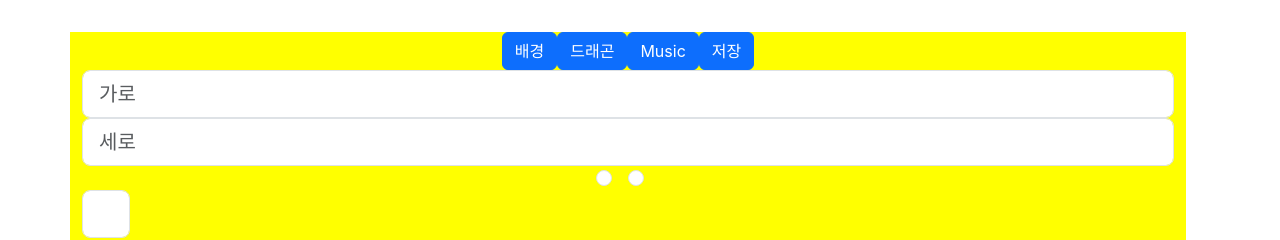
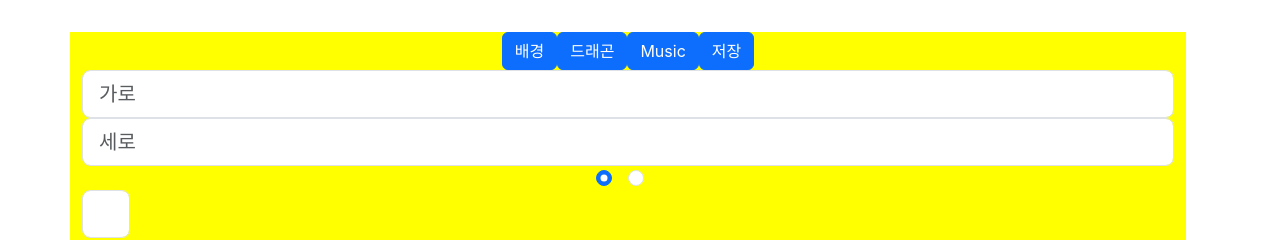
Before and after one commit to megabrain-hackathon/2024-dancing-dragon, a React (Create React App) app: page / in a window 1280 px wide. Shown: the part 568-808 px from the top of the page. Built offline with nearby package versions, Linux system fonts and the light colour scheme.

Commit message:
feat: 메뉴 패널 관리

```diff
--- a/src/App.js
+++ b/src/App.js
@@ -9,11 +9,19 @@ import Form from 'react-bootstrap/Form';
 
 import Toothless from './dragons/toothless.gif';
 
+
+
+function getImageFiles(e) {
+  const files = e.currentTarget.files;
+  console.log(typeof files, files);
+}
+
 export default class App extends React.Component{
   constructor(props) {
     super(props);
     this.state = {
-      mode: 1,
+      tabIndex: 1,
+      //
       dragons: [
         {
           height: 100,
@@ -79,20 +87,21 @@ export default class App extends React.Component{
         color: 'white',
         image: null,
         mode: 1, // 1: color, 2: image
+        ciIndex:1,
       }
     }
   }
 
   render() {
-    const {dragons, background } = this.state;
-    const editPanel = this.getEditPanel(this.state.mode);
+    const {dragons, background,previewImages } = this.state;
+    const editPanel = this.getEditPanel(this.state.tabIndex);
     return (
       <Container className='App' style={{width: '100%'}}>
         <Row style={{width: '100%'}}>
           <Col style={{ height:'600px', backgroundColor: 'white'}}>
             <div id='background' style={{
               width: `${background.width}px`,
-              height: `${background.height}px`,
+              height: `${background.height}px`  ,
               backgroundColor: background.mode === 1 ? background.color : null,
               backgroundImage: background.mode === 2 ? background.image : null,
               }}>
@@ -115,10 +124,10 @@ export default class App extends React.Component{
 
           </Col>
           <Col style={{height: '600px', backgroundColor: 'yellow'}}>
-            <Button onClick={() => this.setState({mode: 1})}>배경</Button>
-            <Button onClick={() => this.setState({mode: 2})}>드래곤</Button>
-            <Button onClick={() => this.setState({mode: 3})}>Music</Button>
-            <Button onClick={() => this.setState({mode: 4})}>저장</Button>
+            <Button onClick={() =>  this.setState({tabIndex: 1,background:{...this.state.background,ciIndex:1} })}>배경</Button>
+            <Button onClick={() => this.setState({tabIndex: 2})}>드래곤</Button>
+            <Button onClick={() => this.setState({tabIndex: 3})}>Music</Button>
+            <Button onClick={() => this.setState({tabIndex: 4})}>저장</Button>
             {editPanel}
           </Col>
         </Row>
@@ -130,15 +139,11 @@ export default class App extends React.Component{
 
     switch (id) {
       case 1:
-        const {mode} = this.state.background;
+        const {ciIndex} = this.state.background;
         // TODO: mode에 따라 색상 입력 혹은 이미지 입력
-
-        return (
-          <div>
-            <Form.Control size="lg" type="text" placeholder="가로" />
-            <Form.Control size="lg" type="text" placeholder="세로" />
-            <Form.Check inline name='background' type='radio'/>
-            <Form.Check inline name='background' type='radio'/>
+        let backgroundContent;
+        if (ciIndex === 1) {
+          backgroundContent = (
             <Form.Control
               type="color"
               id="exampleColorInput"
@@ -147,6 +152,28 @@ export default class App extends React.Component{
               size="lg"
               onChange={(e) => this.setState({background: {...this.state.background, color: e.target.value}})}
             />
+          )
+        } else if(ciIndex ===2 ) {
+          backgroundContent= (
+            <input type="file" class="real-upload" accept="image/*" required multiple>
+
+              </input>
+          )
+        }
+
+        return (
+          <div>
+            <Form.Control size="lg" type="text" placeholder="가로" onChange={(e) => this.setState({background: {...this.state.background,width:e.target.value}})}/>
+
+
+            <Form.Control size="lg" type="text" placeholder="세로" onChange={(e) => this.setState({background: {...this.state.background,height:e.target.value}})}/>
+
+
+            <Form.Check inline name='background' type='radio' defaultChecked={true} onClick={() =>this.setState({background:{...this.state.background,ciIndex:1}})} />
+
+
+            <Form.Check inline name='background' type='radio'onClick={() =>this.setState({background:{...this.state.background,ciIndex:2}})}/>
+            {backgroundContent}
           </div>
         )
       case 2:
```
